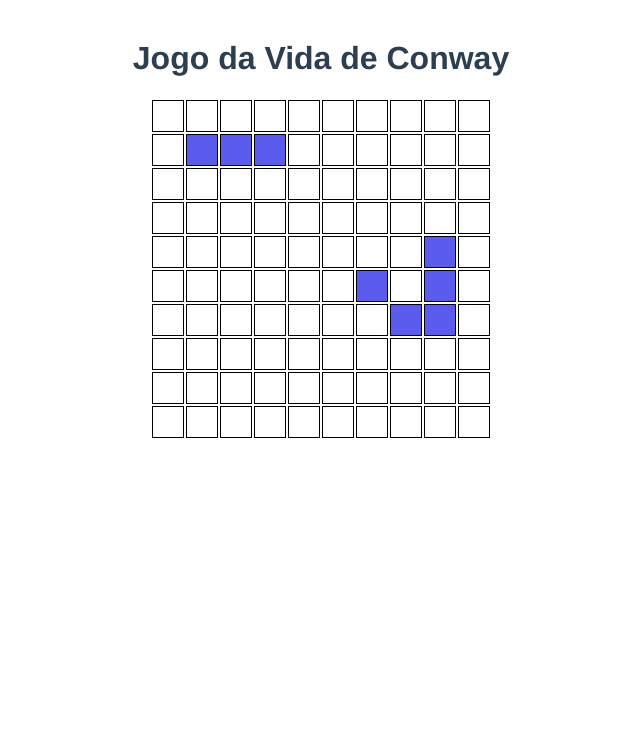
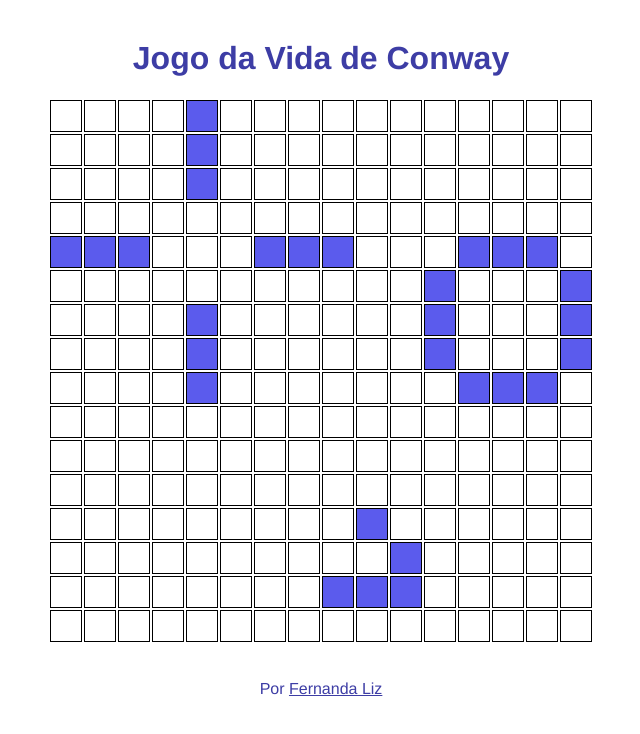
Before and after one commit to fernandalizs/gameoflife, a Vue app: page / in a window 1280 px wide. Shown: the top 734 px of the page, without its empty margins (319-959 px from the left). Built offline with nearby package versions, Linux system fonts and the light colour scheme.

Commit message:
aumenta grid e ajusta css

```diff
--- a/src/App.vue
+++ b/src/App.vue
@@ -21,7 +21,7 @@ export default {
   -webkit-font-smoothing: antialiased;
   -moz-osx-font-smoothing: grayscale;
   text-align: center;
-  color: #2c3e50;
+  color: #3d3da5;
   margin-top: 40px;
 }
 </style>
--- a/src/components/LifeGame.vue
+++ b/src/components/LifeGame.vue
@@ -6,6 +6,7 @@
                 <td v-for="(cell, c) in line" :key="c" :class="{alive: cell == 1}"></td>
             </tr>
         </table>
+        <p>Por <a href="https://github.com/fernandalizs/gameoflife" target="_blank">Fernanda Liz</a></p>
     </div>
 </template>
 <script>
@@ -13,16 +14,22 @@ export default {
 data() {
     return {
         grid: [
-            [0,0,0,0,0,0,0,0,0,0],
-            [0,1,1,1,0,0,0,0,0,0],
-            [0,0,0,0,0,0,1,0,0,0],
-            [0,0,0,0,0,0,0,1,0,0],
-            [0,0,0,0,0,1,1,1,0,0],
-            [0,0,0,0,0,0,0,0,0,0],
-            [0,0,0,0,0,0,0,0,0,0],
-            [0,0,0,0,0,0,0,0,0,0],
-            [0,0,0,0,0,0,0,0,0,0],
-            [0,0,0,0,0,0,0,0,0,0],
+            [0,0,0,0,1,0,0,0,0,0,0,0,0,0,0,0],
+            [0,0,0,0,1,0,0,0,0,0,0,0,0,0,0,0],
+            [0,0,0,0,1,0,0,0,0,0,0,0,0,0,0,0],
+            [0,0,0,0,0,0,0,0,0,0,0,0,0,0,0,0],
+            [1,1,1,0,0,0,1,1,1,0,0,0,0,0,0,0],
+            [0,0,0,0,0,0,0,0,0,0,0,0,0,1,0,0],
+            [0,0,0,0,1,0,0,0,0,0,0,0,1,1,1,0],
+            [0,0,0,0,1,0,0,0,0,0,0,0,0,1,0,0],
+            [0,0,0,0,1,0,0,0,0,0,0,0,0,0,0,0],
+            [0,0,0,0,0,0,0,0,0,0,0,0,0,0,0,0],
+            [0,0,0,0,0,0,0,0,0,0,0,0,0,0,0,0],
+            [0,0,0,0,0,0,0,0,1,0,0,0,0,0,0,0],
+            [0,0,0,0,0,0,0,0,0,1,0,0,0,0,0,0],
+            [0,0,0,0,0,0,0,1,1,1,0,0,0,0,0,0],
+            [0,0,0,0,0,0,0,0,0,0,0,0,0,0,0,0],
+            [0,0,0,0,0,0,0,0,0,0,0,0,0,0,0,0],
         ]
     }
 },
@@ -88,4 +95,10 @@ mounted() {
     .alive {
         background-color: #5b5bed;
     }
+    p {
+        padding-top: 20px;
+    }
+    a {
+        color: #3d3da5;
+    }
 </style>
```
